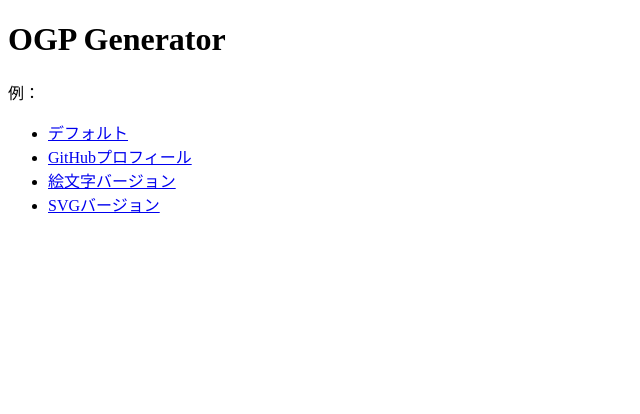
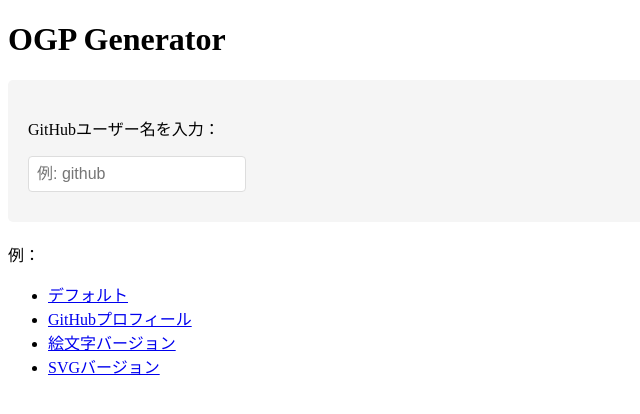
Before and after one commit to tkg-geek/OGP-Generator, a Next.js app: page / in a window 1280 px wide. Shown: the top 414 px of the page, without its empty margins (0-640 px from the left). Built offline with nearby package versions, Linux system fonts and the light colour scheme.

Commit message:
xでシェア

```diff
--- a/app/page.tsx
+++ b/app/page.tsx
@@ -1,7 +1,83 @@
+'use client'; // クライアントサイドでの実行を有効化
+
+import { useState } from 'react';
+
 export default function Home() {
+  const baseUrl = 'https://ogp-generator-five.vercel.app';
+  const [username, setUsername] = useState(''); // ユーザー名の状態管理
+
+  // シェアURLとテキストの作成（ユーザー名を含める）
+  const shareUrl = encodeURIComponent(`${baseUrl}/api/og?username=${username}`);
+  const shareText = encodeURIComponent(`${username}のGitHubプロフィールOGP画像を生成しました！`);
+  const twitterShareUrl = `https://twitter.com/intent/tweet?url=${shareUrl}&text=${shareText}`;
+
   return (
     <main>
       <h1>OGP Generator</h1>
+
+      {/* GitHubユーザー名入力フォーム */}
+      <div style={{
+        marginBottom: '20px',
+        padding: '20px',
+        background: '#f5f5f5',
+        borderRadius: '5px'
+      }}>
+        <p>GitHubユーザー名を入力：</p>
+        <div style={{ marginBottom: '10px' }}>
+          <input
+            type="text"
+            value={username}
+            onChange={(e) => setUsername(e.target.value)}
+            placeholder="例: github"
+            style={{
+              padding: '8px',
+              fontSize: '16px',
+              borderRadius: '4px',
+              border: '1px solid #ddd',
+              width: '200px',
+              marginRight: '10px'
+            }}
+          />
+        </div>
+
+        {/* プレビュー */}
+        {username && (
+          <div style={{ marginTop: '20px' }}>
+            <p>プレビュー：</p>
+            <img
+              src={`/api/og?username=${username}`}
+              alt="OGP Preview"
+              style={{
+                maxWidth: '100%',
+                height: 'auto',
+                borderRadius: '5px',
+                marginBottom: '10px'
+              }}
+            />
+          </div>
+        )}
+
+        {/* シェアボタン */}
+        {username && (
+          <a
+            href={twitterShareUrl}
+            target="_blank"
+            rel="noopener noreferrer"
+            style={{
+              display: 'inline-block',
+              padding: '10px 20px',
+              background: '#1DA1F2',
+              color: 'white',
+              textDecoration: 'none',
+              borderRadius: '5px',
+              fontSize: '14px'
+            }}
+          >
+            X（Twitter）でシェア
+          </a>
+        )}
+      </div>
+
       <p>例：</p>
       <ul>
         <li><a href="/api/og">デフォルト</a></li>
```
